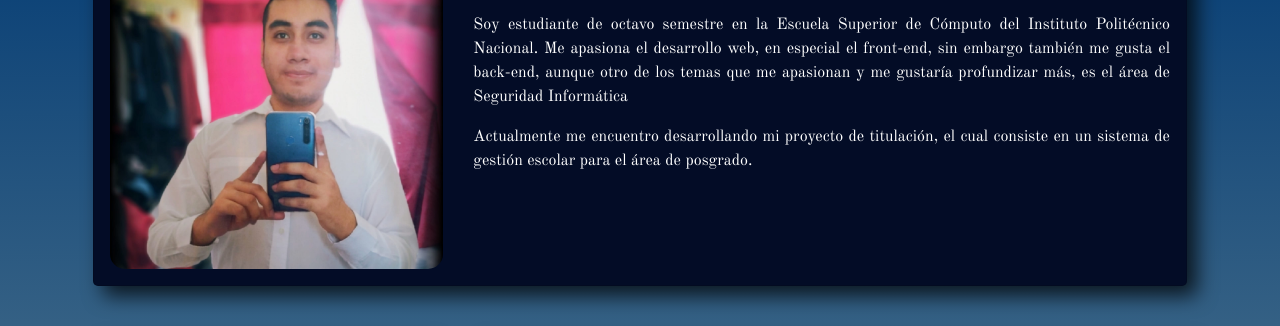
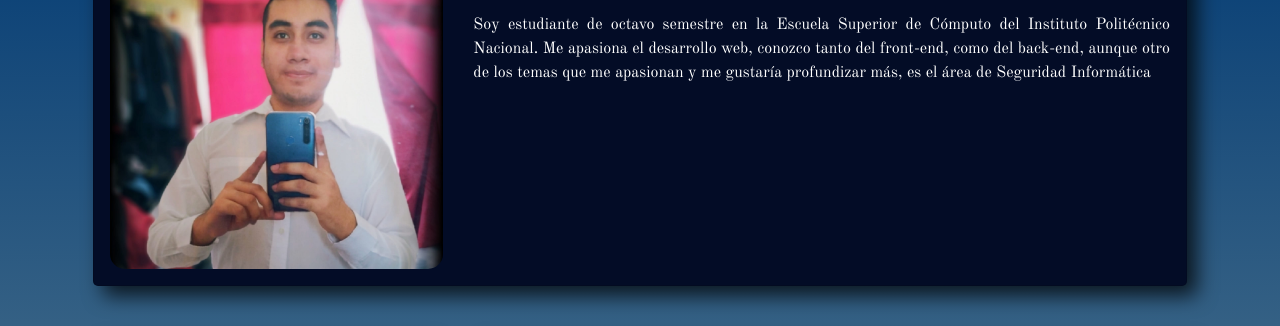
Before and after one commit to EdwinMHZ/mi_portafolio, a plain HTML site: page index.html in a window 1280 px wide. Shown: the part 130-456 px from the top of the page. Drawn offline with nearby package versions, Linux system fonts and the light colour scheme; some packages are replaced by stand-ins of ours; a script that the page names is missing; a web font is replaced by a local one.

Commit message:
Se modifico el parrafo de introducción

```diff
--- a/index.html
+++ b/index.html
@@ -40,13 +40,13 @@
 							<p class="text-justify texto">Soy estudiante de octavo semestre en la Escuela Superior de Cómputo
 								del
 								Instituto Politécnico Nacional. Me
-								apasiona el desarrollo web, en especial el front-end, sin embargo también me gusta el back-end, aunque otro de los
+								apasiona el desarrollo web, conozco tanto del front-end, como del back-end, aunque otro de los
 								temas
 								que me apasionan y me gustaría profundizar más, es el área de
 								Seguridad
 								Informática</p>
-							<p class="text-justify texto">Actualmente me encuentro desarrollando mi proyecto de titulación, el cual consiste en un
-								sistema de gestión escolar para el área de posgrado.</p>
+							<!--<p class="text-justify texto">Actualmente me encuentro desarrollando mi proyecto de titulación, el cual consiste en un
+								sistema de gestión escolar para el área de posgrado.</p>-->
 						</div>
 					</div>
 				</div>
```
